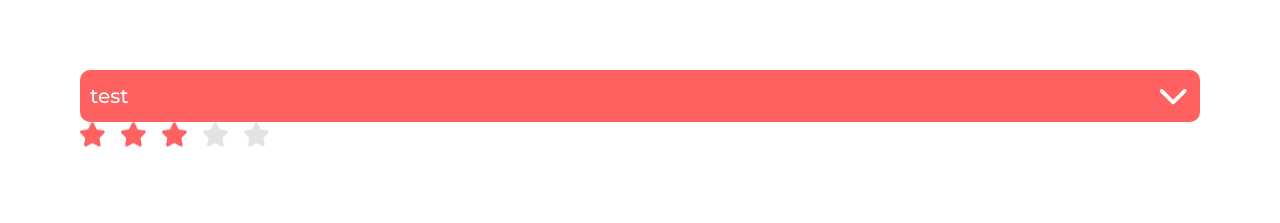
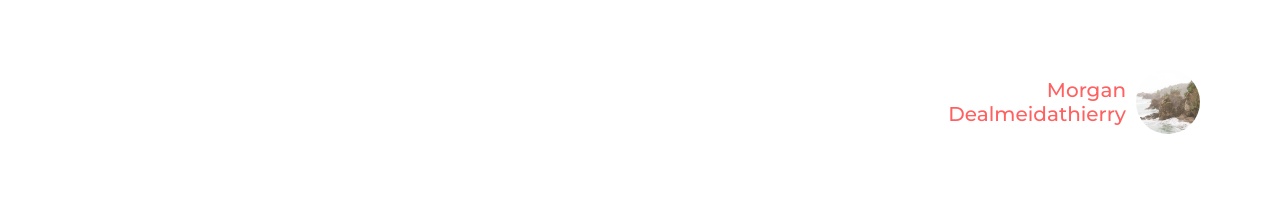
Before and after one commit to fischer-c187/p11, a React (Vite) app: page /a-propos in a window 1280 px wide. Shown: the part 224-447 px from the top of the page. Built offline with nearby package versions, Linux system fonts and the light colour scheme.

Commit message:
Add owner components to display owner information on location page

```diff
--- a/src/components/collapsible/collapsible.scss
+++ b/src/components/collapsible/collapsible.scss
@@ -36,6 +36,7 @@
 
   &__text {
     background-color: #F6F6F6;
+    border-radius: 0 0 10px 10px;
     padding: 1.5em 1em 1em;
     height: 100%;
   }
--- /dev/null
+++ b/src/components/owner/owner.jsx
@@ -0,0 +1,11 @@
+import './owner.scss';
+
+export function Owner ({ image, name }){
+
+  return (
+    <div className="owner">
+      <p className="owner__name">{ name }</p>
+      <img src={ image } alt="" className="owner__image" />
+    </div>
+  );
+}
--- /dev/null
+++ b/src/components/owner/owner.scss
@@ -0,0 +1,32 @@
+.owner {
+  display: flex;
+  justify-content: end;
+  align-items: center;
+  font-size: var(--xs-text);
+  gap: 1em;
+
+  &__image {
+    border-radius: 50%;
+    width: 32px;
+    height: 32px;
+    object-fit: cover;
+  }
+
+  &__name {
+    width: min-content;
+    text-transform: capitalize;
+    font-weight: 500;
+    text-align: end;
+  }
+
+  @media (width >= 768px) {
+    font-size: var(--m-text);
+    gap: .5em;
+
+    &__image {
+      width: 64px;
+      height: 64px;
+    }
+
+  }
+}
--- a/src/components/test.jsx
+++ b/src/components/test.jsx
@@ -3,14 +3,14 @@ import image from '../assets/images/montagne.png';
 import { useLoaderData } from 'react-router-dom';
 import { Collapsible } from './collapsible/collapsible';
 import { Rating } from './rating/rating';
+import { Owner } from './owner/owner';
 
 export function Test() {
   const location = useLoaderData();
 
   return (
     <>
-      <Collapsible title='test' text='rrrrr' />
-      <Rating rating={3}/>
+      <Owner image={image} name='morgan dealmeidathierry' />
     </>
   );
 }
```
